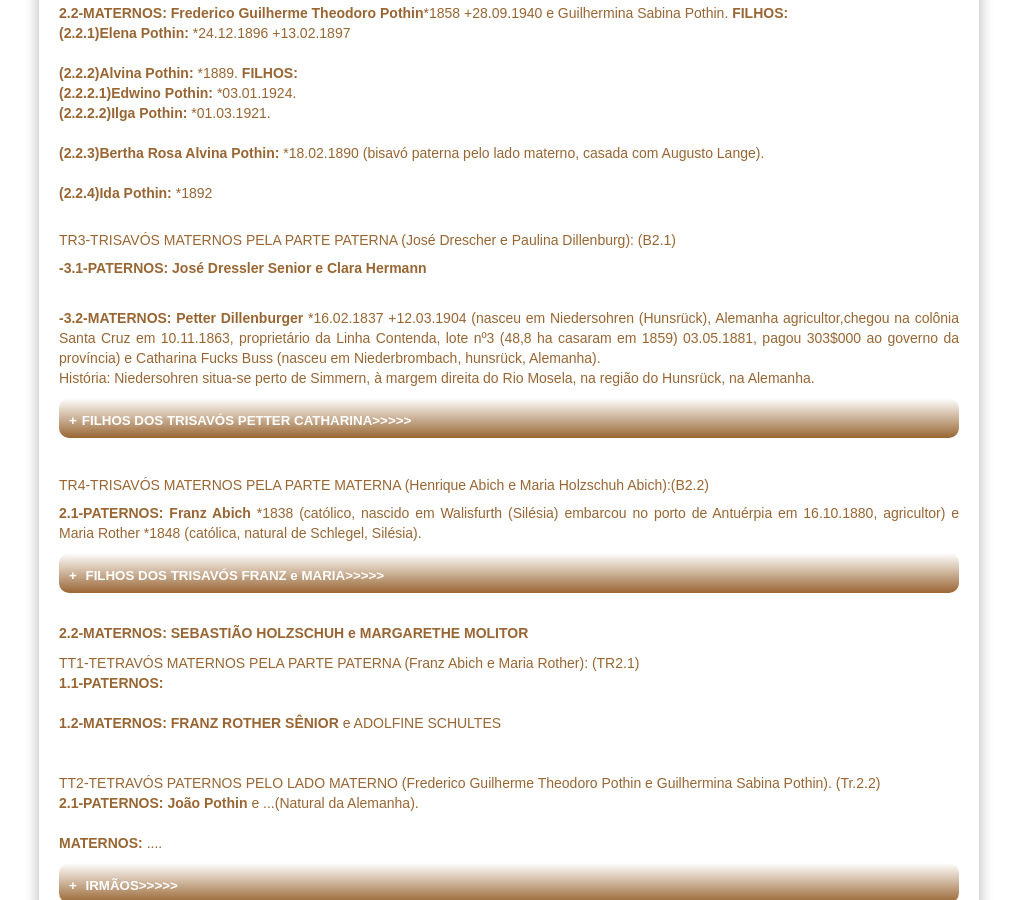
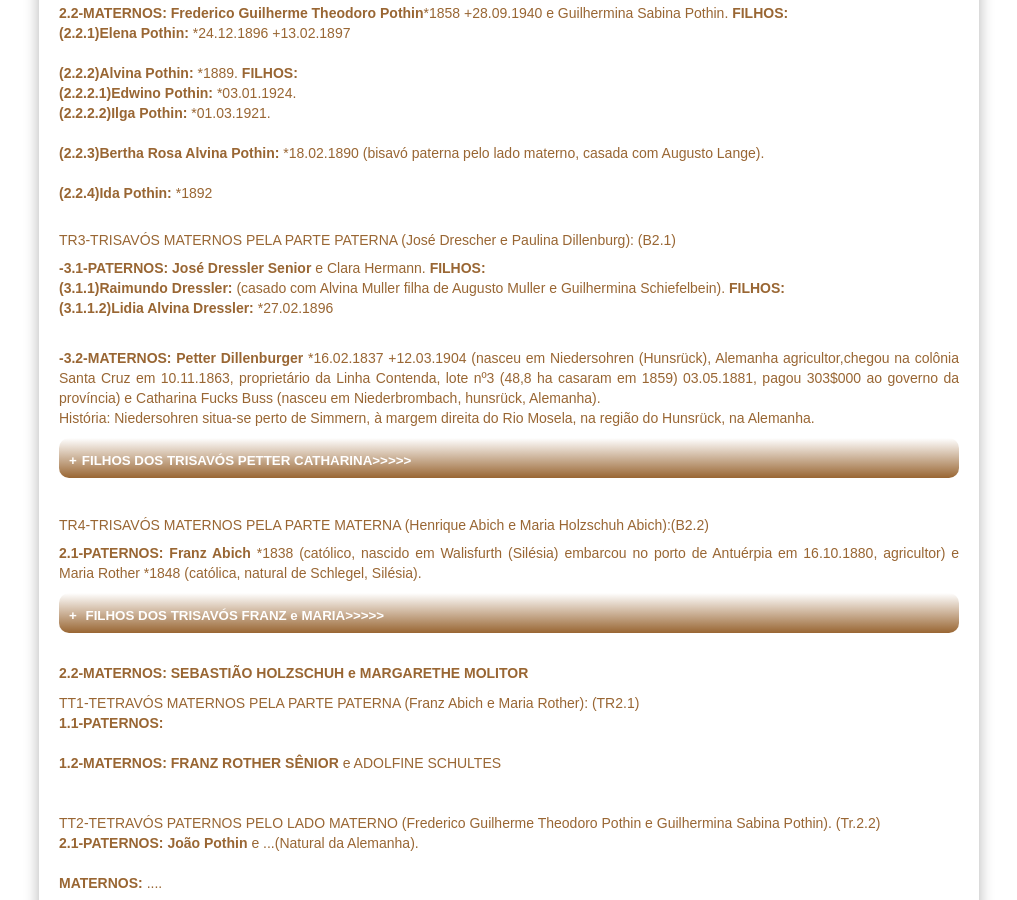
Before and after one commit to claudiovargas1955/claudiovargas1955.github.io, a Jekyll site: the page built from _pages/arvore-genealogica-de-roselia-renita-bredow.html, in a window 1280 px wide and 900 px high, scrolled down 2446 px. Shown: the whole window, without its empty margins (131-1148 px from the left). Built offline with Jekyll 4.4.1, drawn with Linux system fonts in a browser that asks for light colours; some web fonts are replaced.

Commit message:
Update arvore-genealogica-de-roselia-renita-bredow.html

```diff
--- a/_pages/arvore-genealogica-de-roselia-renita-bredow.html
+++ b/_pages/arvore-genealogica-de-roselia-renita-bredow.html
@@ -426,7 +426,10 @@ Alemanha e Agostinha Domann nat. da Alemanha. Em segunda nupcias em 22.03.1930 c
 </p>
 
 <p><h5>TR3-TRISAVÓS MATERNOS PELA PARTE PATERNA</b> (José Drescher e Paulina Dillenburg): (B2.1)</h5></p>
-<p><b>-3.1-PATERNOS: José Dressler Senior e Clara Hermann</b> <br/><br/>
+<p><b>-3.1-PATERNOS: José Dressler Senior</b> e Clara Hermann. <b>FILHOS: </b><br/>
+<b>(3.1.1)Raimundo Dressler: </b>(casado com Alvina Muller filha de Augusto Muller e Guilhermina Schiefelbein). <b>FILHOS:</b><br>
+<b>(3.1.1.2)Lidia Alvina Dressler: </b>*27.02.1896 <br><br/>
+
 <p> <b>-3.2-MATERNOS: Petter Dillenburger</b> *16.02.1837 +12.03.1904 (nasceu em Niedersohren (Hunsrück), Alemanha agricultor,chegou na
 colônia Santa Cruz em 10.11.1863, proprietário da Linha Contenda, lote nº3 (48,8 ha casaram em 1859) 03.05.1881, pagou 303$000 ao
 governo da província) e Catharina Fucks Buss (nasceu em Niederbrombach, hunsrück, Alemanha).<br/>
```
